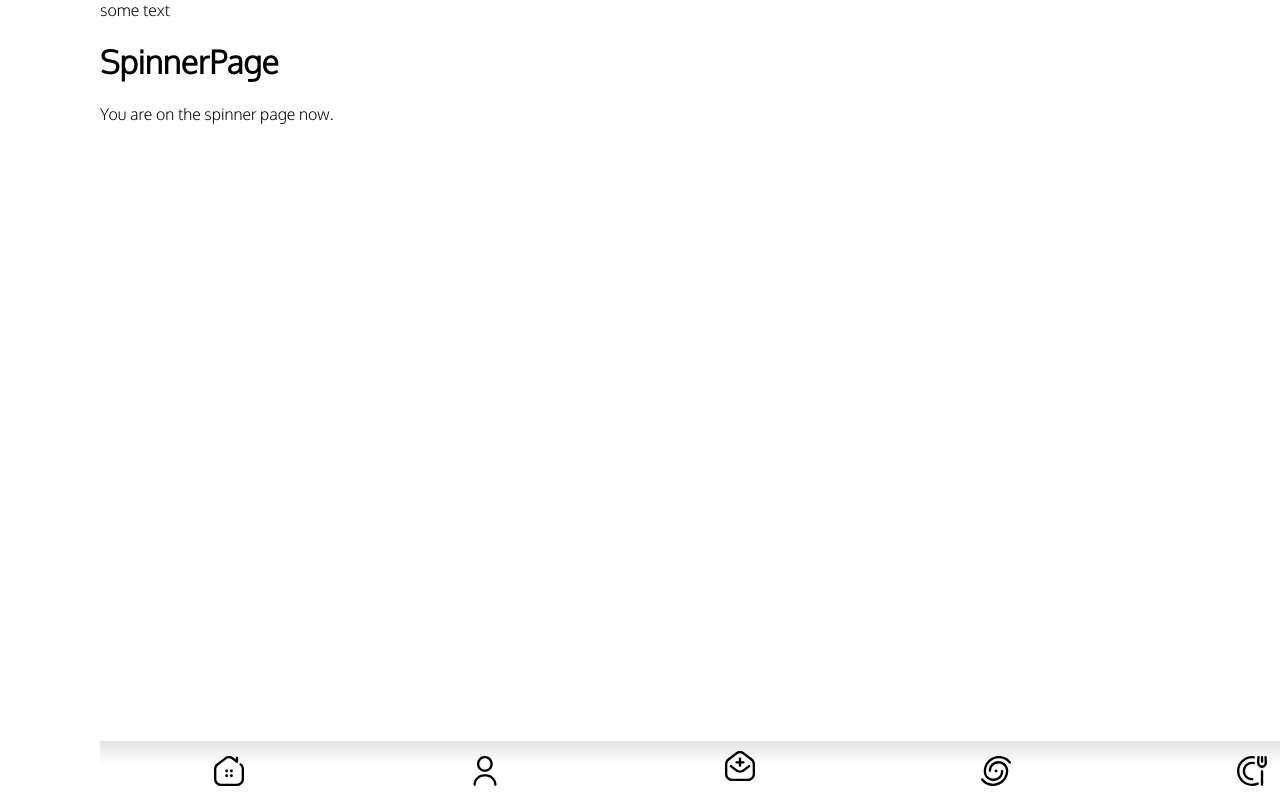
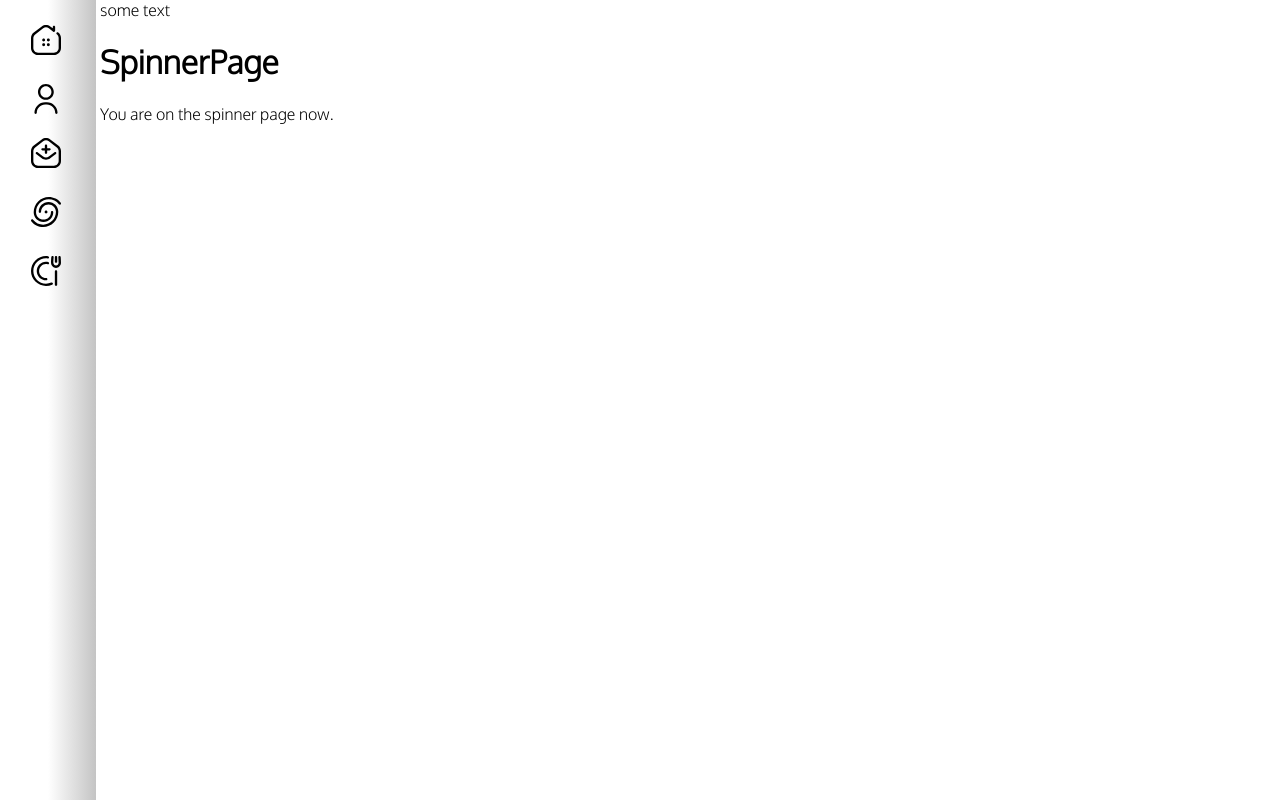
Before and after one commit to supernova4888/munchbox, a React (Create React App) app in the folder frontend/: page /spinner in a window 1280 px wide. Built offline with nearby package versions, Linux system fonts and the light colour scheme.

Commit message:
Update Navbar to display left side above 600px

```diff
--- a/frontend/src/styles/_navbar.css
+++ b/frontend/src/styles/_navbar.css
@@ -1,32 +1,9 @@
-.navbarFooter {
-    background: rgb(227,227,227);
-    background: linear-gradient(180deg, rgba(227,227,227,1) 0%, rgba(255,255,255,1) 40%);
-    position: fixed;
-    bottom: 0;
-    width: 100%;
-
-}
-
-.navbarFooter ul {
-    list-style-type: none;
-    display: grid;
-    grid-template-columns: 1fr 1fr 1fr 1fr 1fr;
-    justify-content: center;
-    padding-inline-start: 1px;
-    margin-top: 10px;
-    margin-bottom: 10px;
-}
-
-.navbarFooter li {
-    margin-left: auto;
-    margin-right: auto;
-    text-decoration: none;
-}
 
 .svgIconLg{
     max-height: 30px;
 }
 
+/* for NavbarSide */
 .navbarSide {
     background-color: var(--color-purple);
     height: 100%;
@@ -52,16 +29,12 @@
     display: block;
     text-align: center;
     margin: 18px;
-
-    /*height: 48px;*/
-    /*background-color: white;*/
 }
-
 
 .navIcon{
     display: block;
+}
 
-}
 .navLogo{
     max-width: 50px;
 }
@@ -69,16 +42,52 @@
 .navLabel{
     display: block;
 }
+
 @media (min-width: 1px) {
     .svgIcon{
         max-height: 20px;
         padding-top: 5px;
     }
+    .navbarFooter {
+        background: rgb(227,227,227);
+        background: linear-gradient(180deg, rgba(227,227,227,1) 0%, rgba(255,255,255,1) 40%);
+        position: fixed;
+        bottom: 0;
+        width: 100%;
+    }
+    .navbarFooter ul {
+        list-style-type: none;
+        display: grid;
+        grid-template-columns: 1fr 1fr 1fr 1fr 1fr;
+        justify-content: center;
+        padding-inline-start: 1px;
+        margin-top: 10px;
+        margin-bottom: 10px;
+    }
+    .navbarFooter li {
+        margin-left: auto;
+        margin-right: auto;
+        text-decoration: none;
+    }
 }
-
 
 @media (min-width: 600px) {
     .svgIcon{
         max-height: 30px;
     }
+    .navbarFooter {
+        background: rgb(255,255,255);
+        background: linear-gradient(90deg, rgba(255,255,255,1) 50%, rgba(196,196,196,1) 100%);
+        left: 0;
+        top: 0;
+        height: 100%;
+        width: 96px;
+    }
+    .navbarFooter ul {
+        display: block;
+    }
+    .navbarFooter li {
+        margin-top: 20px;
+        margin-left: 30px;
+    }
 }
```
